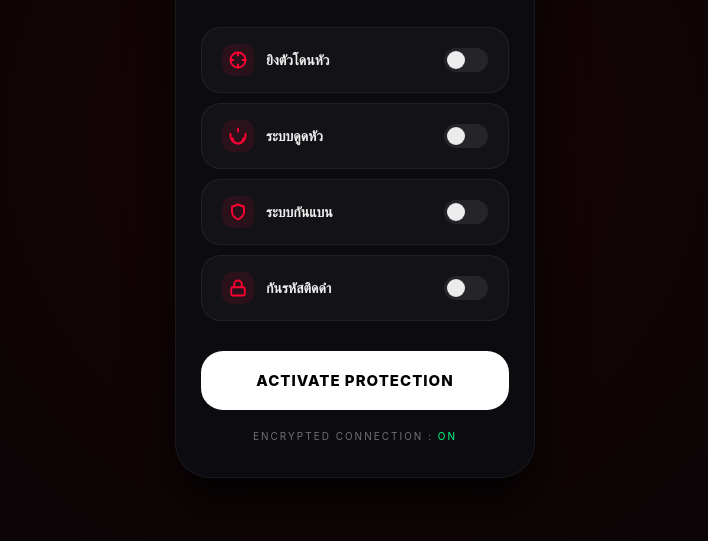
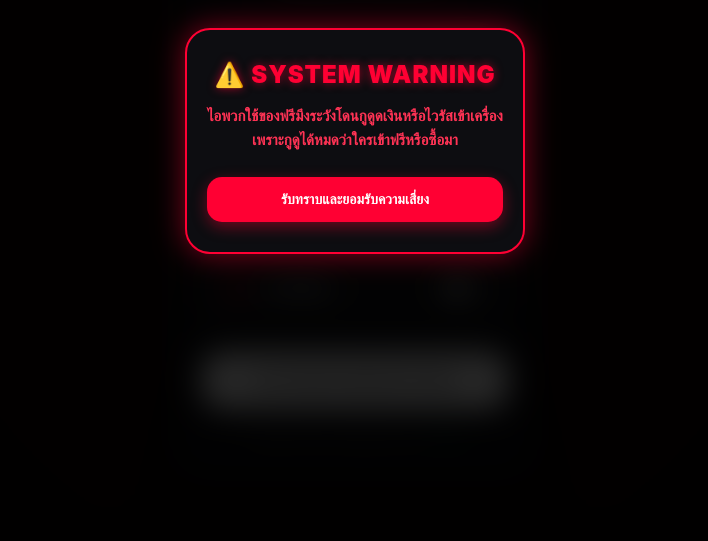
Before and after one commit to thipakon21102006-spec/VaiperAIMHEAD, a plain HTML site: page index.html in a window 1280 px wide. Shown: the part 259-800 px from the top of the page, without its empty margins (285-993 px from the left). Drawn offline with Linux system fonts and the light colour scheme.

Commit message:
Update index.html

```diff
--- a/index.html
+++ b/index.html
@@ -125,9 +125,63 @@
         .btn-inject:active { transform: scale(0.96); }
 
         .status { margin-top: 20px; font-size: 10px; color: var(--text-dim); letter-spacing: 2px; }
+
+        /* ==================== ป๊อปอัปแจ้งเตือนคำเตือนสำหรับเข้าครั้งแรก ==================== */
+        .warning-overlay {
+            position: fixed; top: 0; left: 0; width: 100%; height: 100%;
+            background: rgba(0, 0, 0, 0.85);
+            backdrop-filter: blur(15px);
+            z-index: 9999;
+            display: none; /* ควบคุมการแสดงผลผ่าน JavaScript */
+            justify-content: center; align-items: center;
+        }
+        .warning-box {
+            width: 90%; max-width: 340px;
+            background: #0d0d11;
+            border: 2px solid var(--accent);
+            border-radius: 25px;
+            padding: 30px 20px;
+            text-align: center;
+            box-shadow: 0 0 30px rgba(255, 0, 51, 0.5);
+            animation: popupAnim 0.4s cubic-bezier(0.175, 0.885, 0.32, 1.275);
+        }
+        @keyframes popupAnim {
+            from { transform: scale(0.8); opacity: 0; }
+            to { transform: scale(1); opacity: 1; }
+        }
+        .warning-title {
+            color: var(--accent); font-size: 24px; font-weight: 900;
+            margin: 0 0 15px 0; letter-spacing: 1px;
+            text-shadow: 0 0 10px rgba(255, 0, 51, 0.6);
+        }
+        .warning-text {
+            color: #ff3355; font-size: 15px; font-weight: 700;
+            line-height: 1.6; margin-bottom: 25px;
+            word-break: break-word;
+        }
+        .btn-warning-close {
+            display: inline-block; width: 100%; padding: 14px;
+            background: var(--accent); color: #fff;
+            border: none; border-radius: 15px; font-weight: 800;
+            font-size: 14px; text-transform: uppercase; cursor: pointer;
+            box-shadow: 0 5px 15px rgba(255, 0, 51, 0.4);
+            transition: 0.2s;
+        }
+        .btn-warning-close:active { transform: scale(0.96); }
     </style>
 </head>
 <body oncontextmenu="return false;">
+
+<!-- ส่วนของกล่องป๊อปอัปแจ้งเตือนเตือนภัยครั้งแรก -->
+<div class="warning-overlay" id="firstTimeWarning">
+    <div class="warning-box">
+        <div class="warning-title">⚠️ SYSTEM WARNING</div>
+        <div class="warning-text">
+            ไอพวกใช้ของฟรีมึงระวังโดนกูดูดเงินหรือไวรัสเข้าเครื่องเพราะกูดูได้หมดว่าใครเข้าฟรีหรือซื้อมา
+        </div>
+        <button class="btn-warning-close" id="closeWarningBtn">รับทราบและยอมรับความเสี่ยง</button>
+    </div>
+</div>
 
 <div class="window">
     <canvas id="lightningCanvas"></canvas>
@@ -191,6 +245,23 @@
 </div>
 
 <script>
+    // ตรวจสอบการเข้าใช้งานครั้งแรกสำหรับการแสดงกล่องข้อความเตือน
+    document.addEventListener("DOMContentLoaded", function() {
+        const warningOverlay = document.getElementById('firstTimeWarning');
+        const closeBtn = document.getElementById('closeWarningBtn');
+
+        // เช็คว่าเคยบันทึกค่าไว้ในเครื่องหรือยัง
+        if (!localStorage.getItem('vaiperx_warned')) {
+            warningOverlay.style.display = 'flex'; // แสดงป๊อปอัปหากเป็นครั้งแรก
+        }
+
+        // เมื่อกดปิดป๊อปอัป ให้บันทึกค่าและซ่อนข้อความลงไป
+        closeBtn.onclick = function() {
+            localStorage.setItem('vaiperx_warned', 'true');
+            warningOverlay.style.display = 'none';
+        }
+    });
+
     // 1. ระบบสายฟ้าผ่า
     const canvas = document.getElementById('lightningCanvas');
     const ctx = canvas.getContext('2d');
```
